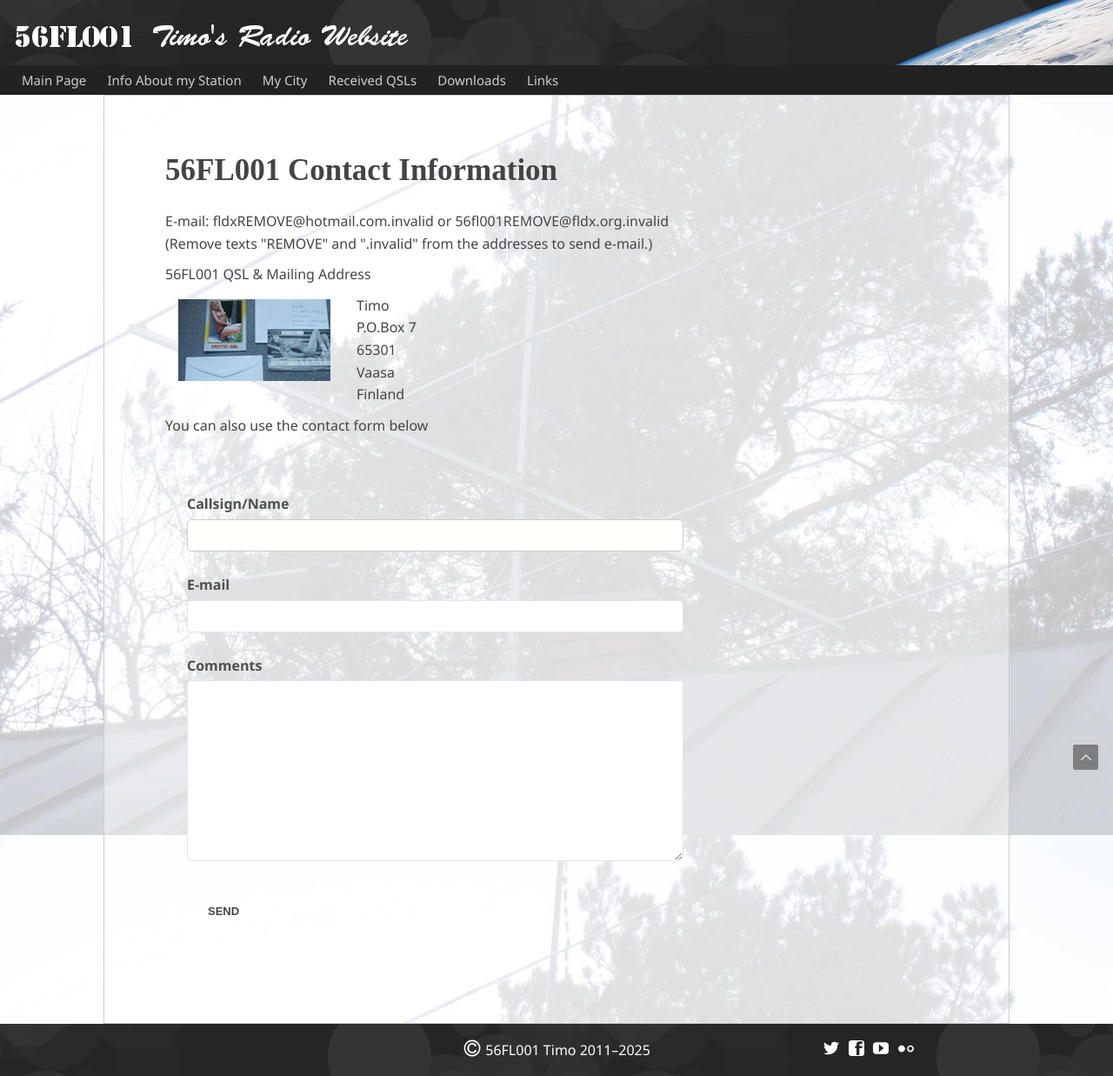
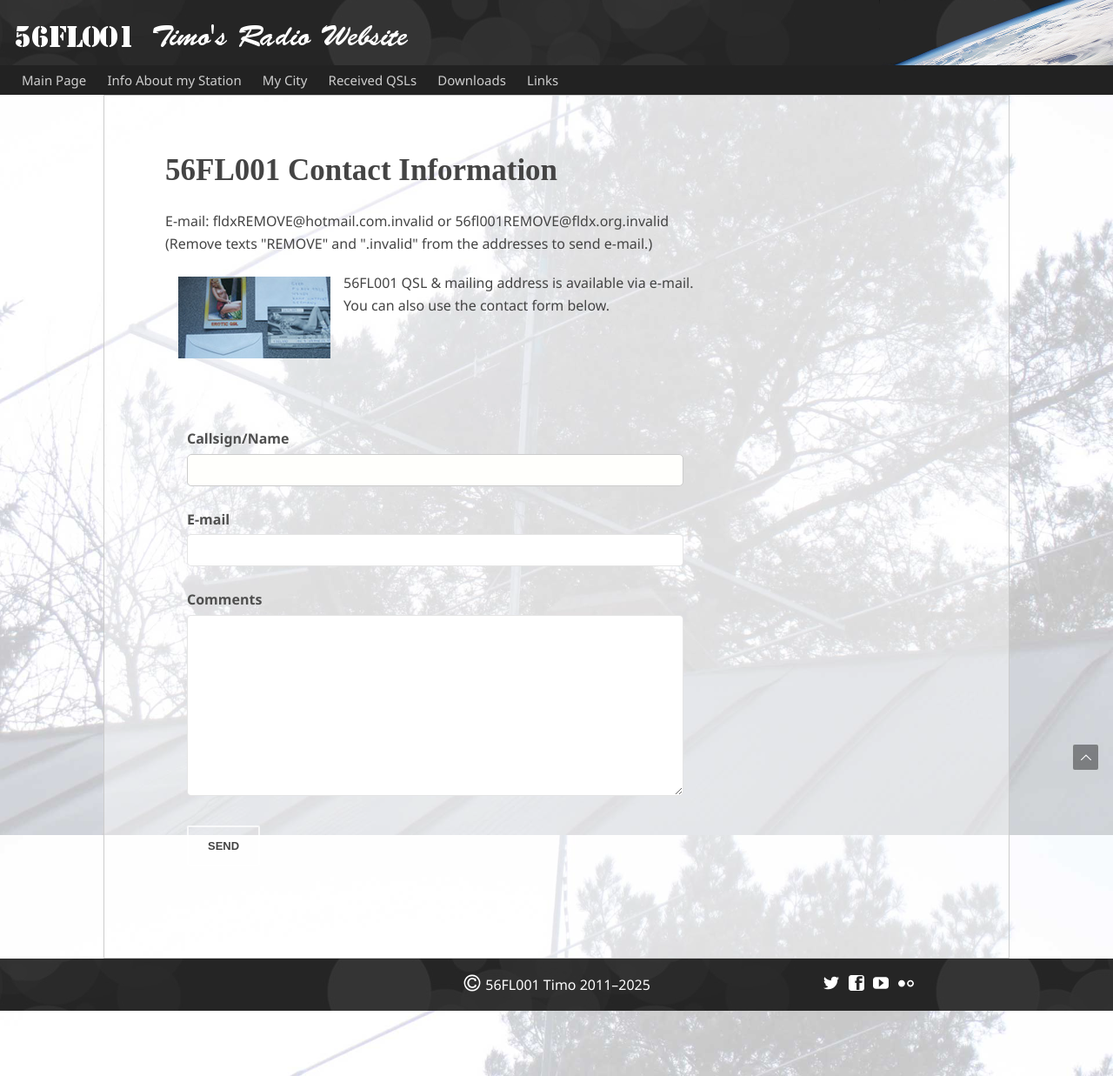
Before and after one commit to teear/56fl001.fldx.org, a Jekyll site: the page built from contact.html, in a window 1280 px wide. Shown: the whole page at 87% size. Built offline with Jekyll 4.4.1, drawn with Linux system fonts in a browser that asks for light colours.

Commit message:
Updated contact page

```diff
--- a/contact.html
+++ b/contact.html
@@ -37,6 +37,12 @@ function tarkistus() {
 </p>
 
 <div id="address">
+	<img src="images/qsl_writing_smaller.jpg" alt="Some QSLs under work">
+	<p>56FL001 QSL &amp; mailing address is available via e-mail.<br>
+	You can also use the contact form below.</p>
+</div>
+{% comment %}
+<div id="address">
 	56FL001 QSL &amp; Mailing Address<br>
 	<img src="images/qsl_writing_smaller.jpg" alt="Some QSLs under work">
 	<div itemprop="address" itemscope itemtype="http://schema.org/PostalAddress">
@@ -47,11 +53,7 @@ function tarkistus() {
 	<span itemprop="addressCountry">Finland</span>
 	</div>
 </div>
-
-<p>
-	You can also use the contact form below
-</p>
-
+{% endcomment %}
 <div id="contact-form">
 	<form role="form" action="http://fldx.org/56fl001/FormToEmail.php" method="post" onsubmit="return tarkistus();">
 		<p>
```
